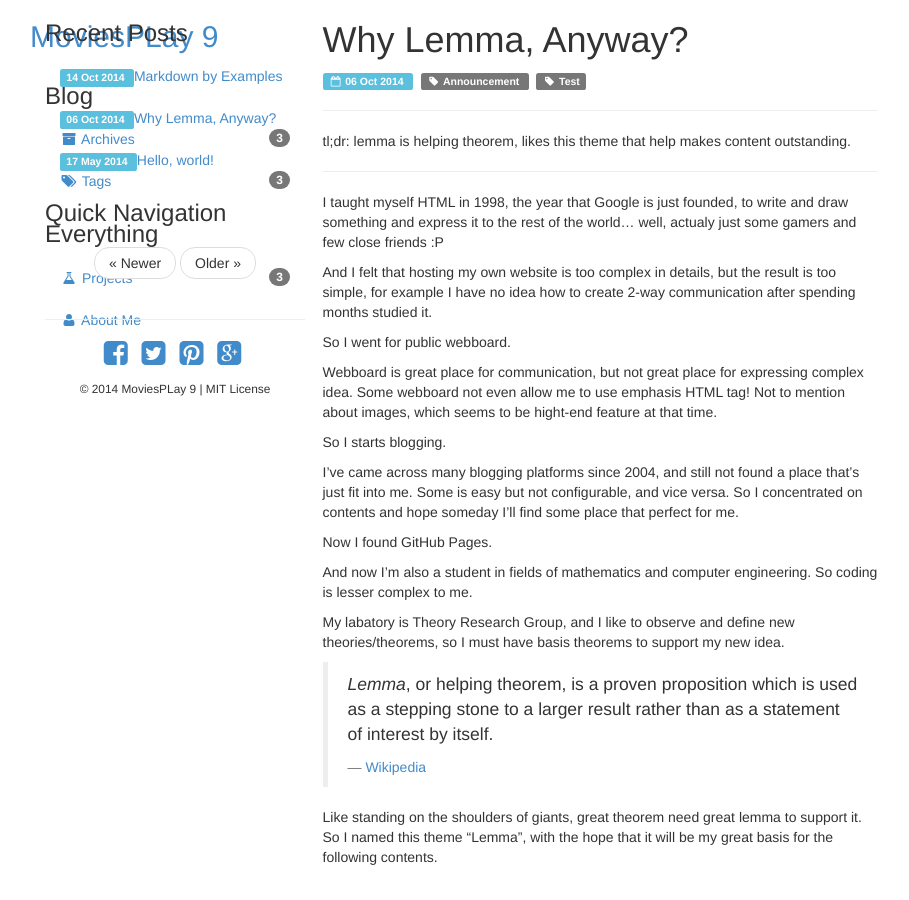
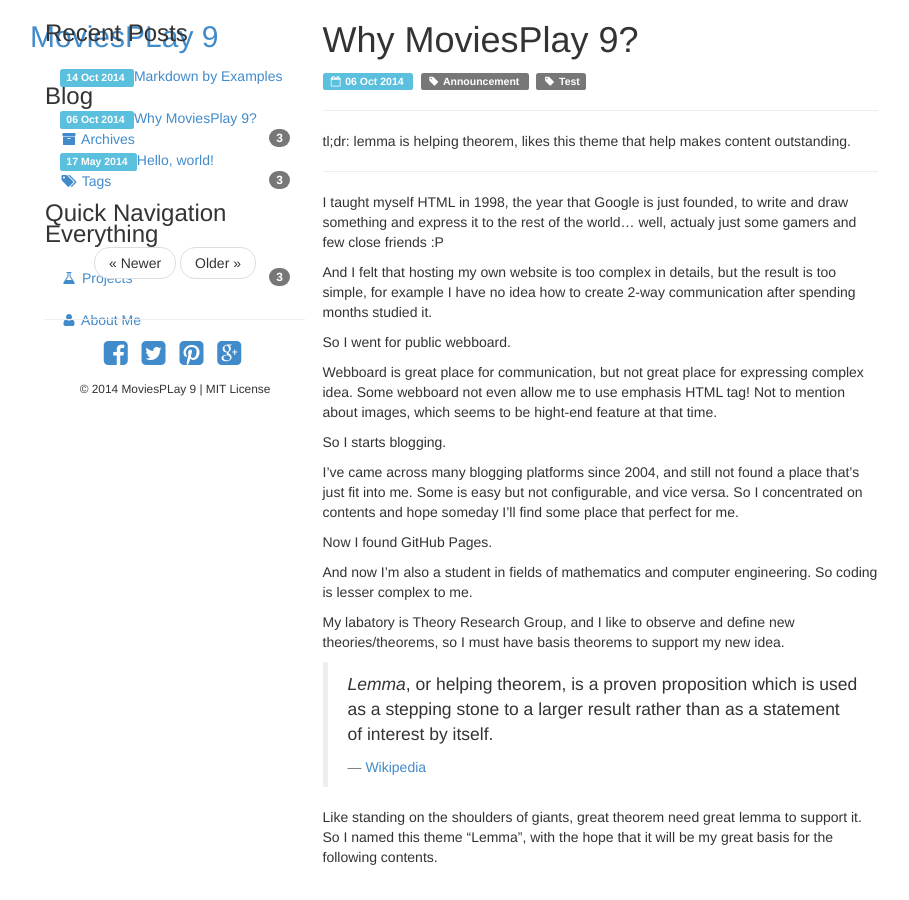
Before and after one commit to moviesplay9/moviesplay9.github.io, a Jekyll site: the page built from _posts/2014-10-06-why-lemma.md, in a window 1280 px wide. Shown: the whole page, without its empty margins (40-949 px from the left). Built offline with Jekyll 4.4.1, drawn with Linux system fonts in a browser that asks for light colours; Markdown is read by kramdown in place of the engine named in the settings.

Commit message:
Update 2014-10-06-why-lemma.md

```diff
--- a/_posts/2014-10-06-why-lemma.md
+++ b/_posts/2014-10-06-why-lemma.md
@@ -1,5 +1,5 @@
 ---
-title: Why Lemma, Anyway?
+title: Why MoviesPlay 9?
 tags: [Announcement, Test]
 ---
 
```
